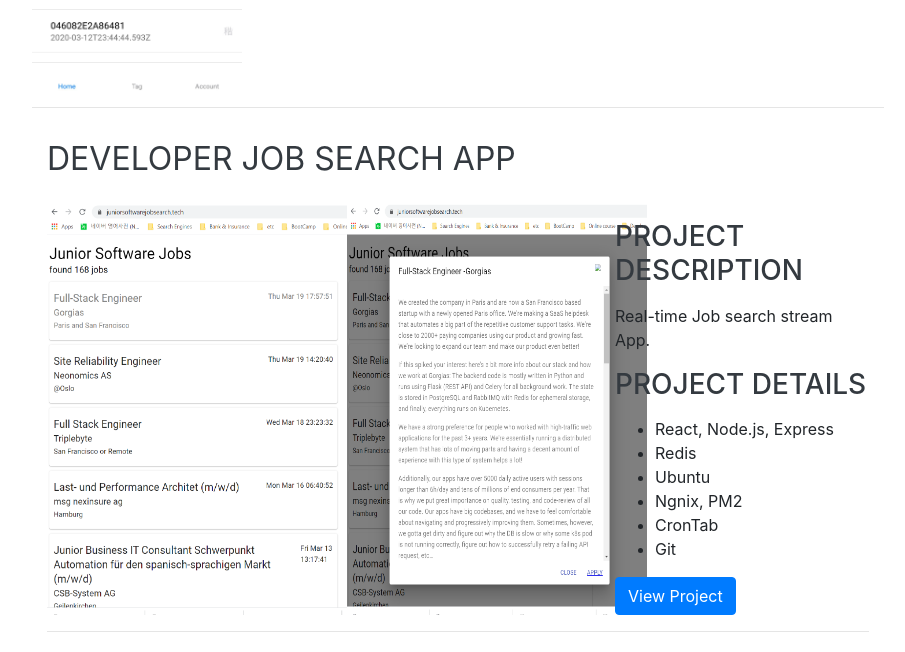
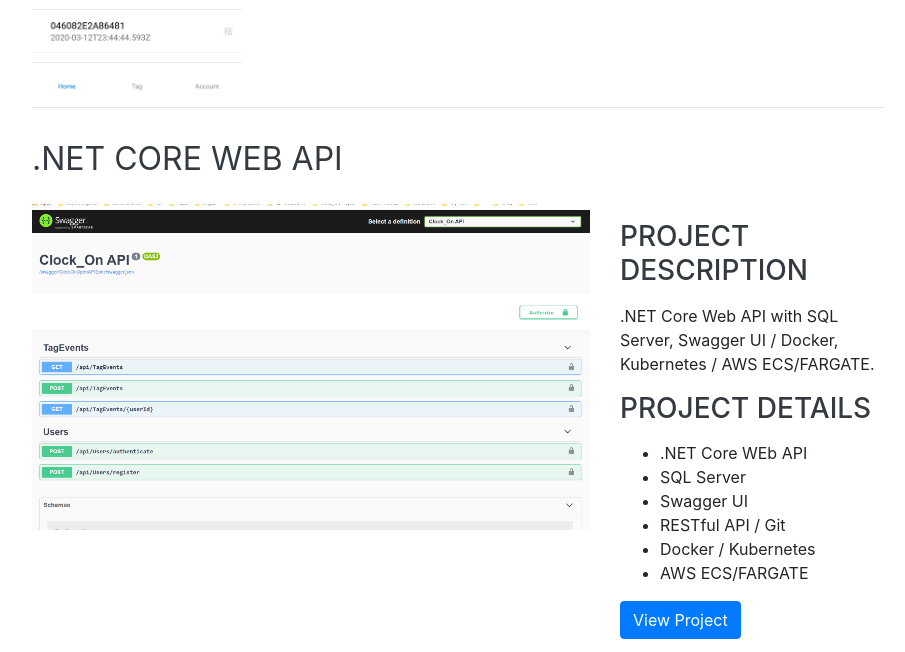
Before and after one commit to proust01/portfolio_webapp, a website with bundled scripts: page index.html in a window 1280 px wide. Shown: the part 2724-3376 px from the top of the page, without its empty margins (318-1223 px from the left). Built offline with nearby package versions, Linux system fonts and the light colour scheme; a web font is replaced by a local one.

Commit message:
add .net/aws

```diff
--- a/index.html
+++ b/index.html
@@ -159,6 +159,39 @@
         <li>RESTful API / Git</li>
       </ul>
       <a class="btn btn-primary" href="https://drive.google.com/open?id=1inq1XgCR6X2-vp-dy75JU1lQL2aB9-iI">View Project</a>
+    </div>
+
+  </div>
+  <hr>
+
+  <!-- Portfolio Item Heading -->
+  <h1 class="my-4">
+    <small>.NET Core Web API</small>
+  </h1>
+
+  <!-- Portfolio Item Row -->
+  <div class="row">
+
+    <div class="col-md-8">
+      <img class="img-fluid" src="./img/clock-on.PNG" alt="">
+      <!-- <img class="img-fluid youfoodie" src="./img/youfoodie02.PNG" alt="">
+      <img class="img-fluid youfoodie" src="./img/youfoodie03.PNG" alt="">
+      <img class="img-fluid youfoodie" src="./img/youfoodie04.PNG" alt=""> -->
+    </div>
+
+    <div class="col-md-4">
+      <h3 class="my-3">Project Description</h3>
+      <p>.NET Core Web API with SQL Server, Swagger UI / Docker, Kubernetes / AWS ECS/FARGATE.</p>
+      <h3 class="my-3">Project Details</h3>
+      <ul>
+        <li>.NET Core WEb API</li>
+        <li>SQL Server</li>
+        <li>Swagger UI</li>
+        <li>RESTful API / Git</li>
+        <li>Docker / Kubernetes</li>
+        <li>AWS ECS/FARGATE</li>
+      </ul>
+      <a class="btn btn-primary" href="http://clockonapinet-616384627.ap-southeast-2.elb.amazonaws.com/index.html">View Project</a>
     </div>
 
   </div>
```
Also changed, not shown: img/clock-on.PNG (added).
